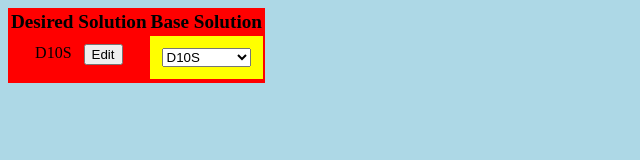
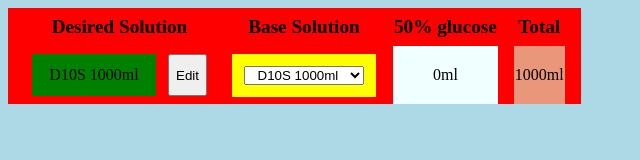
Before and after one commit to rknit/PharmacyFormulas, a plain HTML site: page index.html in a window 1280 px wide. Both pictures are taken after a click on the button "Confirm". Shown: the whole page, without its empty margins (0-640 px from the left). Drawn offline with Linux system fonts and the light colour scheme.

Commit message:
implement calculation process and result display

```diff
--- a/index.css
+++ b/index.css
@@ -5,6 +5,8 @@ html, body {
 
 th {
     font-size: 1.2em;
+    padding-top: 8px;
+    padding-bottom: 8px;
 }
 
 .disabled {
@@ -13,6 +15,7 @@ th {
 
 #calc-container {
     background-color: red;
+    border-spacing: 16px 0;
 }
 
 #desired-solution {
@@ -22,23 +25,66 @@ th {
     padding: 8px;
 }
 
-#d-s-select {
+#d-s-edit {
     display: flex;
+    flex-wrap: wrap;
     justify-content: center;
     gap: 8px;
     padding: 12px;
     background-color: green;
+    min-width: 100px;
+}
+
+#d-s-confirmed {
+    text-align: center;
+    padding: 12px;
+    background-color: green;
+    min-width: 100px;
+}
+
+#d-input {
+    text-align: center;
+    width: 54px;
+}
+
+#d-amount {
+    text-align: center;
+    width: 72px;
+}
+
+#s-input {
+    text-align: center;
 }
 
 #base-sol {
+    display: flex;
+    flex-direction: column;
     padding: 12px;
     background-color: yellow;
+    min-width: 120px;
 }
 
 #base-sol-select {
     width: 100%;
     height: 100%;
     margin: auto;
+    text-align: center;
+}
+
+#unused-base-sol {
+    font-weight: bold;
+    color: red;
+    text-align: center;
+}
+
+#glucose-amount {
+    background-color: azure;
+    text-align: center;
+}
+
+#total-amount {
+    background-color: darksalmon;
+    text-align: center;
 }
 
 #error-box {
--- a/index.html
+++ b/index.html
@@ -12,20 +12,41 @@
 			<thead>
 				<th>Desired Solution</th>
 				<th>Base Solution</th>
+				<th>50% glucose</th>
+				<th>Total</th>
 			</thead>
 			<tbody>
 				<td id="desired-solution">
-					<div id="d-s-select">
-						Dex
-						<input type="number" id="d-input" value="10.0" />
+					<div id="d-s-edit">
+						<span
+							>D<input
+								type="number"
+								id="d-input"
+								value="10"
+								min="5"
+								max="50"
+						/></span>
 						<select id="s-input"></select>
+						<span
+							>Amount
+							<input
+								type="number"
+								id="d-amount"
+								value="1000"
+								min="500"
+						/></span>
 					</div>
-					<div id="d-s-confirm" class="disabled">D_S</div>
+					<div id="d-s-confirmed" class="disabled">D_S</div>
 					<button id="confirm-button">Confirm</button>
 				</td>
-				<td id="base-sol">
-					<select id="base-sol-select"></select>
+				<td>
+					<div id="base-sol">
+						<select id="base-sol-select"></select>
+						<span id="unused-base-sol" hidden>UNUSED</span>
+					</div>
 				</td>
+				<td id="glucose-amount">---ml</td>
+				<td id="total-amount">---ml</td>
 			</tbody>
 			<tfoot>
 				<th id="error-box" hidden>Error:</th>
--- a/index.js
+++ b/index.js
@@ -1,83 +1,154 @@
-let dex_num_input;
-let desire_sol_select;
-let desire_sol_confirm;
-let solvent_select;
+let desired_sol_cont;
+let desired_type_select;
+let desire_sol_edit_panel;
+let desire_sol_confirmed_panel;
 let base_sol_select;
+let unused_base_sol_label;
 let error_box;
 let confirm_button;
+let desire_sol_amount;
+let glucose50_amount;
+let total_amount;
 
-const Solvents = Object.freeze({
+const Type = Object.freeze({
 	S: Symbol("S"),
 	S_HALF: Symbol("S/2"),
 	W: Symbol("W"),
 });
 
-const BASE_SOLUTIONS = [
-	{ name: "D10S", dex: 10, solvent: Solvents.S },
-	{ name: "D5S", dex: 5, solvent: Solvents.S },
-	{ name: "50% glucose", dex: 50, solvent: Solvents.W },
-];
+const BASE_SOLUTIONS = Object.freeze([
+	{ name: "D10S", dex: 10, type: Type.S, amt: 1000 },
+	{ name: "D10S", dex: 10, type: Type.S, amt: 500 },
+	{ name: "D5S", dex: 5, type: Type.S, amt: 1000 },
+]);
 
-function showError(msg) {
+window.onload = () => {
+	setUpDesiredSolInputs();
+
+	base_sol_select = document.getElementById("base-sol-select");
+	base_sol_select.addEventListener("change", calculateSolution);
+	unused_base_sol_label = document.getElementById("unused-base-sol");
+
+	glucose50_amount = document.getElementById("glucose-amount");
+
+	total_amount = document.getElementById("total-amount");
+
+	error_box = document.getElementById("error-box");
+	resetResult();
+};
+
+function setUpDesiredSolInputs() {
+	desired_sol_cont = document.getElementById("d-input");
+	desired_sol_cont.addEventListener("change", verifyAndGetBaseSolutions);
+
+	desired_type_select = document.getElementById("s-input");
+	desired_type_select.addEventListener("change", verifyAndGetBaseSolutions);
+	desired_type_select.replaceChildren(
+		...Object.values(Type).map((s) => {
+			let opt = document.createElement("option");
+			opt.value = s.description;
+			opt.innerHTML = s.description;
+			return opt;
+		})
+	);
+
+	desire_sol_amount = document.getElementById("d-amount");
+	desire_sol_amount.addEventListener("change", verifyAndGetBaseSolutions);
+
+	desire_sol_edit_panel = document.getElementById("d-s-edit");
+	desire_sol_confirmed_panel = document.getElementById("d-s-confirmed");
+
+	confirm_button = document.getElementById("confirm-button");
+	confirm_button.addEventListener("click", onConfirmOrEdit);
+}
+
+function showVerifyError(msg) {
 	error_box.innerHTML = `Error: ${msg}`;
 	error_box.hidden = false;
 	confirm_button.disabled = true;
 }
 
-function hideError() {
+function hideVerifyError() {
 	error_box.hidden = true;
 	confirm_button.disabled = false;
 }
 
 function verifyAndGetBaseSolutions() {
-	const dex = Number(dex_num_input.value);
+	const d_cont = Number(desired_sol_cont.value);
 	if (
-		dex_num_input.value.trim().length === 0 ||
-		typeof dex === "undefined" ||
-		dex === null ||
-		isNaN(dex) ||
-		!isFinite(dex) ||
-		dex <= 0
+		desired_sol_cont.value.trim().length === 0 ||
+		typeof d_cont === "undefined" ||
+		d_cont === null ||
+		isNaN(d_cont) ||
+		!isFinite(d_cont) ||
+		d_cont < 5 ||
+		d_cont > 50
 	) {
-		showError("Invalid Dextrose value");
+		showVerifyError("Dextrose concentration must be in range of 5-50%");
 		return;
 	}
 
-	const solvent = solvent_select.options[solvent_select.selectedIndex].text;
-	let solutions = Array.from(BASE_SOLUTIONS)
-		.filter((s) => s.solvent.description === solvent && s.dex <= dex)
-		.sort((lhs, rhs) => lhs.dex < rhs.dex);
-	if (solutions.length == 0) {
-		showError("Unable to find a base solution");
+	const d_sol_amount = Number(desire_sol_amount.value);
+	if (
+		desire_sol_amount.value.trim().length === 0 ||
+		typeof d_sol_amount === "undefined" ||
+		d_sol_amount === null ||
+		isNaN(d_sol_amount) ||
+		!isFinite(d_sol_amount) ||
+		d_sol_amount <= 0
+	) {
+		showVerifyError("Invalid amount");
+		return;
+	}
+	if (d_sol_amount < 500) {
+		showVerifyError("Amount must not be less than 500ml");
 		return;
 	}
 
-	hideError();
+	const d_type =
+		desired_type_select.options[desired_type_select.selectedIndex].text;
+	let solutions = Array.from(BASE_SOLUTIONS).filter(
+		(s) => s.type.toString() == Symbol(d_type).toString() && s.dex <= d_cont
+	);
+	if (solutions.length == 0) {
+		showVerifyError("Unable to find a base solution");
+		return;
+	}
+
+	hideVerifyError();
 	return solutions;
 }
 
 function reportAndShowBaseSolutions(base_solutions) {
-	const dex = Number(dex_num_input.value);
-	const solvent = solvent_select.options[solvent_select.selectedIndex].text;
-	desire_sol_confirm.innerText = `D${dex}${solvent}`;
+	const d_cont = Number(desired_sol_cont.value);
+	const d_type =
+		desired_type_select.options[desired_type_select.selectedIndex].text;
+	const d_amt = Number(desire_sol_amount.value);
+	desire_sol_confirmed_panel.innerText = `D${d_cont}${d_type} ${d_amt}ml`;
 
 	console.log(JSON.stringify(base_solutions));
 	let options = base_solutions.map((sol) => {
 		let opt = document.createElement("option");
-		opt.value = sol.name;
-		opt.innerHTML = sol.name;
+		opt.value = `${sol.name}${sol.amt}`;
+		opt.innerHTML = `${sol.name} ${sol.amt}ml`;
 		return opt;
 	});
 	base_sol_select.replaceChildren(...options);
-}
 
-function resetBaseSolutions() {
-	let none_opt = document.createElement("option");
-	none_opt.innerHTML = "---";
-	none_opt.value = "none";
-	none_opt.disabled = true;
-	none_opt.selected = true;
-	base_sol_select.replaceChildren(none_opt);
+	let preferred_sol_index = 0;
+	let prev_points = Number.MAX_VALUE;
+	for (let i = 0; i < base_solutions.length; i++) {
+		let delta_dex = 1e6 * Math.abs(base_solutions[i].dex - d_cont);
+		let delta_amt = Math.abs(base_solutions[i].amt - d_amt);
+		let delta = delta_dex + delta_amt;
+		if (delta < prev_points) {
+			prev_points = delta;
+			preferred_sol_index = i;
+		} else {
+			break;
+		}
+	}
+	base_sol_select.selectedIndex = preferred_sol_index;
 }
 
 function onConfirmOrEdit() {
@@ -86,47 +157,69 @@ function onConfirmOrEdit() {
 		if (sols.length === 0) return;
 
 		confirm_button.innerText = "Edit";
-		desire_sol_select.classList.add("disabled");
-		desire_sol_confirm.classList.remove("disabled");
+		desire_sol_edit_panel.classList.add("disabled");
+		desire_sol_confirmed_panel.classList.remove("disabled");
 		reportAndShowBaseSolutions(sols);
+		calculateSolution();
 	} else {
 		confirm_button.innerText = "Confirm";
-		desire_sol_select.classList.remove("disabled");
-		desire_sol_confirm.classList.add("disabled");
-		resetBaseSolutions();
+		desire_sol_edit_panel.classList.remove("disabled");
+		desire_sol_confirmed_panel.classList.add("disabled");
+		resetResult();
 	}
 }
 
-window.onload = () => {
-	setUpDexInputs();
-	setUpSalineInputs();
-
-	desire_sol_select = document.getElementById("d-s-select");
-	desire_sol_confirm = document.getElementById("d-s-confirm");
-
-	confirm_button = document.getElementById("confirm-button");
-	confirm_button.addEventListener("click", onConfirmOrEdit);
-
-	error_box = document.getElementById("error-box");
-
-	base_sol_select = document.getElementById("base-sol-select");
-	resetBaseSolutions();
-};
-
-function setUpDexInputs() {
-	dex_num_input = document.getElementById("d-input");
-	dex_num_input.addEventListener("change", verifyAndGetBaseSolutions);
+function roundReportNumber(number, decimal_point = 1) {
+	const decimal_shift = Math.pow(10, decimal_point);
+	return (
+		Math.round((number + Number.EPSILON) * decimal_shift) / decimal_shift
+	);
 }
 
-function setUpSalineInputs() {
-	solvent_select = document.getElementById("s-input");
-	solvent_select.addEventListener("change", verifyAndGetBaseSolutions);
-	solvent_select.replaceChildren(
-		...Object.values(Solvents).map((s) => {
-			let opt = document.createElement("option");
-			opt.value = s.description;
-			opt.innerHTML = s.description;
-			return opt;
-		})
+function calculateSolution() {
+	const base_sol = BASE_SOLUTIONS.find(
+		(b) => `${b.name}${b.amt}` === base_sol_select.value
 	);
+	console.log(base_sol);
+
+	const target_cont = Number(desired_sol_cont.value);
+	const base_cont = base_sol.dex;
+	const glu_cont = 50.0;
+
+	const base_ratio = glu_cont - target_cont;
+	const glu_ratio = target_cont - base_cont;
+
+	let base_amt = 0;
+	let glu_amt = 0;
+
+	if (base_ratio === 0) {
+		glu_amt = base_sol.amt;
+		unused_base_sol_label.hidden = false;
+	} else {
+		const glu_multiplier = base_sol.amt / base_ratio;
+		glu_amt = glu_ratio * glu_multiplier;
+		base_amt = base_sol.amt;
+	}
+
+	const total_amt = base_amt + glu_amt;
+
+	console.log(`Base ${base_amt}ml, Glu ${glu_amt}ml, Total ${total_amt}ml`);
+
+	glucose50_amount.innerText = `${roundReportNumber(glu_amt)}ml`;
+
+	total_amount.innerText = `${roundReportNumber(total_amt)}ml`;
 }
+
+function resetResult() {
+	let none_opt = document.createElement("option");
+	none_opt.innerHTML = "---";
+	none_opt.value = "none";
+	none_opt.disabled = true;
+	none_opt.selected = true;
+	base_sol_select.replaceChildren(none_opt);
+	unused_base_sol_label.hidden = true;
+
+	glucose50_amount.innerText = "--- ml";
+
+	total_amount.innerText = "--- ml";
+}
```
